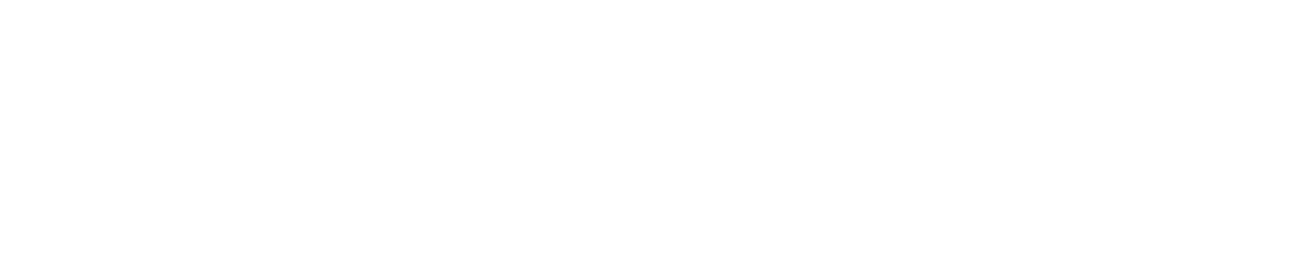
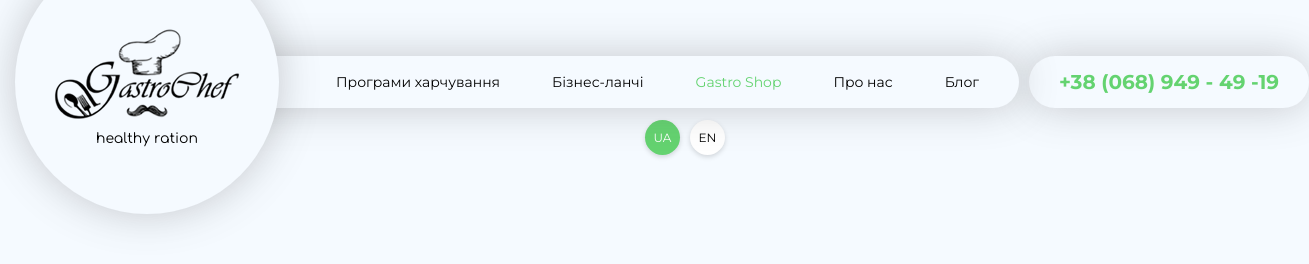
Before and after one commit to dyushchenk0/Gastro-chef, a plain HTML site: page index.html in a window 1280 px wide. Shown: the whole page, 1309 px wide, since content can reach past the window. Drawn offline with Linux system fonts and the light colour scheme.

Commit message:
feat(header): add nav block with logo and language switcher

```diff
--- a/css/style.css
+++ b/css/style.css
@@ -0,0 +1,213 @@
+@import url('https://fonts.googleapis.com/css2?family=Kaushan+Script&family=Montserrat:wght@100..900&family=Roboto:ital,wght@0,100..900;1,100..900&display=swap');
+@import url('https://fonts.googleapis.com/css2?family=Comfortaa:wght@300..700&family=Kaushan+Script&family=Montserrat:wght@100..900&family=Roboto:ital,wght@0,100..900;1,100..900&display=swap');
+
+*,
+*:before,
+*:after {
+	box-sizing: border-box;
+}
+
+h1,
+h2,
+h3,
+h4,
+h5,
+h6 {
+	margin: 0;
+}
+
+body {
+	margin: 0;
+	font-family: 'Montserrat', sans-serif;
+	font-style: normal;
+	font-weight: 400;
+	font-size: 12px;
+	line-height: 1.6;
+	color: #020202;
+	background-color: #f5faff;
+}
+
+/* Container */
+
+.container {
+	width: 100%;
+	max-width: 1300px;
+	padding: 0 15px;
+	margin: 0 auto;
+}
+
+/* Header */
+
+.header {
+	position: absolute;
+	padding-top: 10px;
+	top: -60px;
+	left: 0;
+	right: 0;
+	z-index: 5;
+}
+
+.header__inner {
+	display: flex;
+	justify-content: space-between;
+	align-items: center;
+}
+
+.header__logo {
+	display: flex;
+	flex-direction: column;
+	align-items: center;
+	text-align: center;
+	z-index: 5;
+}
+
+.logo__circle {
+	display: flex;
+	flex-direction: column;
+	align-items: center;
+	justify-content: center;
+
+	width: 264px;
+	height: 264px;
+	border-radius: 50%;
+	background-color: #f5faff;
+
+	overflow: hidden;
+	box-shadow: 0 0 40px 0 rgba(86, 86, 86, 0.3);
+}
+
+.header__logo-img {
+	position: relative;
+}
+
+.header__logo-text {
+	position: absolute;
+	margin-top: 115px;
+
+	font-size: 14px;
+	font-family: 'Comfortaa', sans-serif;
+	color: #020202;
+}
+
+/* Nav */
+
+.header__nav-block {
+	display: flex;
+	gap: 10px;
+}
+
+.nav {
+	font-size: 14px;
+	z-index: 1;
+}
+
+.nav__wrapper {
+	display: flex;
+	justify-content: flex-end;
+	align-items: center;
+	gap: 32px;
+
+	width: 880px;
+	height: 52px;
+	background-color: #f5faff;
+
+	border-radius: 0 30px 30px 0;
+
+	box-shadow: 0 0 40px 0 rgba(86, 86, 86, 0.3);
+
+	margin-left: -140px;
+	padding: 0 30px;
+}
+
+.nav__link {
+	display: inline-block;
+	vertical-align: top;
+	margin: 0 10px;
+	position: relative;
+
+	color: #020202;
+
+	text-decoration: none;
+
+	transition: color 0.2s linear;
+}
+
+.nav__link-green {
+	color: #64d370;
+}
+
+.nav__link:after {
+	content: '';
+	display: block;
+	width: 100%;
+	height: 3px;
+
+	background-color: #64d370;
+	opacity: 0;
+
+	position: absolute;
+	top: 100%;
+	left: 0;
+	z-index: 1;
+
+	transition: opacity 0.1s linear;
+}
+
+.nav__link:hover {
+	color: #64d370;
+}
+
+.nav__link:hover:after,
+.nav__link.active:after {
+	opacity: 1;
+}
+
+/* Contact info */
+
+.contact__info {
+	display: flex;
+	align-items: center;
+	justify-content: center;
+	width: 280px;
+	height: 52px;
+	background-color: #f5faff;
+
+	border-radius: 30px 30px 30px 30px;
+
+	box-shadow: 0 0 40px 0 rgba(86, 86, 86, 0.3);
+
+	color: #64d370;
+	font-size: 20px;
+	font-weight: 700;
+}
+
+/* Change Lang */
+
+.change__lang {
+	display: flex;
+	position: absolute;
+	gap: 10px;
+
+	left: 645px;
+	top: 180px;
+}
+
+.change__lang-item {
+	width: 35px;
+	height: 35px;
+	border-radius: 50%;
+	display: flex;
+	align-items: center;
+	justify-content: center;
+
+	background-color: #fff;
+	box-shadow: 0 2px 5px rgba(0, 0, 0, 0.15);
+
+	cursor: pointer;
+	transition: 0.2s;
+}
+
+.change__lang-item.active {
+	background-color: #64d370;
+	color: #fff;
+}
--- a/index.html
+++ b/index.html
@@ -7,7 +7,45 @@
 		<title>Document</title>
 	</head>
 	<body>
-
+		<header class="header active">
+			<div class="container">
+				<div class="header__inner">
+					<div class="header__logo">
+						<div class="logo__circle">
+							<a href="#"
+								><img
+									class="header__logo-img"
+									src="assets/images/logo/gastro_chef_logo.png"
+									alt="Healthy Ration Logo"
+							/></a>
+							<div class="header__logo-text">healthy ration</div>
+						</div>
+					</div>
+					<div class="header__nav-block">
+						<nav class="nav">
+							<div class="nav__wrapper">
+								<a href="#" class="nav__link" target="_blank"
+									>Програми харчування</a
+								>
+								<a href="#" class="nav__link" target="_blank">Бізнес-ланчі</a>
+								<a href="#" class="nav__link nav__link-green" target="_blank"
+									>Gastro Shop</a
+								>
+								<a href="#" class="nav__link" target="_blank">Про нас</a>
+								<a href="#" class="nav__link" target="_blank">Блог</a>
+							</div>
+						</nav>
+						<div class="contact__info">
+							<div class="contact__info-text">+38 (068) 949 - 49 -19</div>
+						</div>
+					</div>
+					<div class="change__lang">
+						<div class="change__lang-item active">UA</div>
+						<div class="change__lang-item">EN</div>
+					</div>
+				</div>
+			</div>
+		</header>
 
 		<script
 			src="https://kit.fontawesome.com/539bd7d5e7.js"
```
